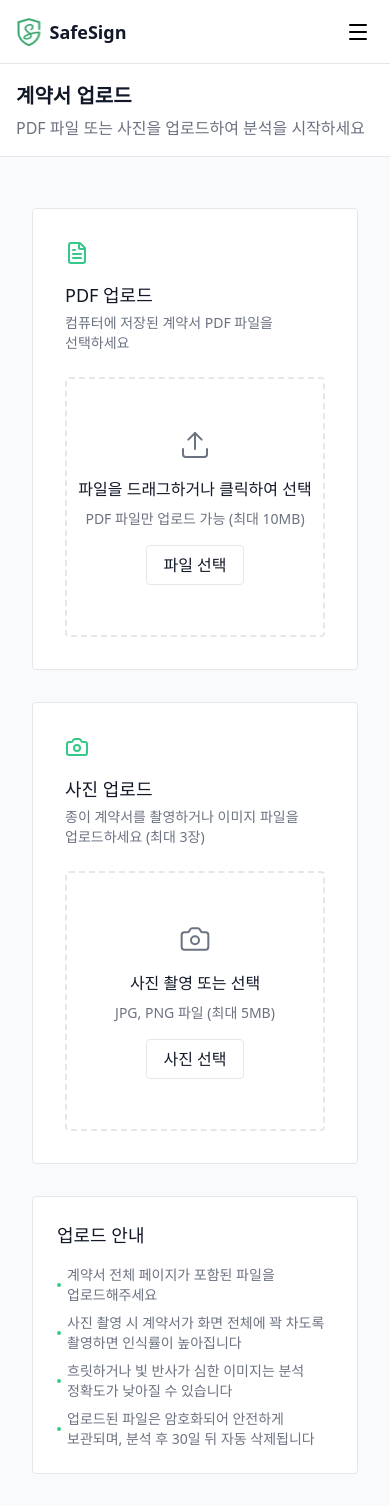
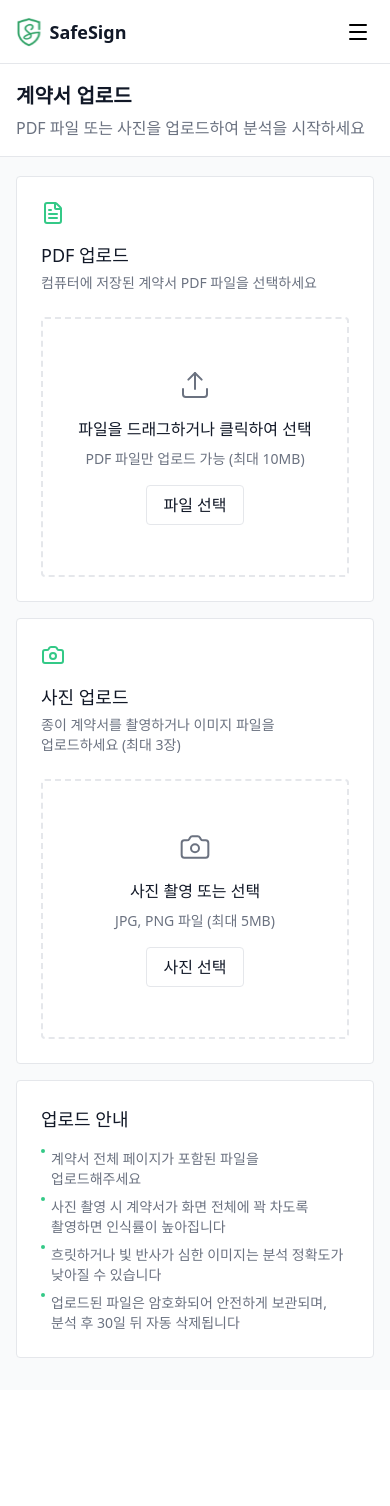
Before and after one commit to SafeSignProject/safeSign-frontend, a React (Vite) app: page /upload in a window 390 px wide. After the commit the page ends 1390 px from the top, so only its background shows below. Built offline with nearby package versions, Linux system fonts and the light colour scheme; a web font is replaced by a local one.

Commit message:
feat: 업로드 페이지 모바일 레이아웃 적용

```diff
--- a/src/components/upload/UploadFile.tsx
+++ b/src/components/upload/UploadFile.tsx
@@ -80,8 +80,8 @@ const UploadFile = () => {
 
   return (
     <>
-      <div className='mt-52 flex flex-col items-center gap-8 md:flex-row md:gap-6'>
-        <section className='border-light-gray w-full flex-1 rounded-sm border bg-white p-8'>
+      <div className='flex flex-col items-center gap-4 sm:gap-8 md:flex-row'>
+        <section className='border-light-gray w-full flex-1 rounded-sm border bg-white p-6 sm:p-8'>
           <FileText size={24} className='text-primary' />
           <h5 className='text-dark mt-4 mb-1 text-lg leading-7 font-medium'>PDF 업로드</h5>
           <p className='text-dark-gray text-sm'>컴퓨터에 저장된 계약서 PDF 파일을 선택하세요</p>
@@ -109,7 +109,7 @@ const UploadFile = () => {
           </div>
         </section>
 
-        <section className='border-light-gray w-full flex-1 rounded-sm border bg-white p-8'>
+        <section className='border-light-gray w-full flex-1 rounded-sm border bg-white p-6 sm:p-8'>
           <Camera size={24} className='text-primary' />
           <h5 className='text-dark mt-4 mb-1 text-lg leading-7 font-medium'>사진 업로드</h5>
           <p className='text-dark-gray text-sm'>
--- a/src/components/upload/UploadGuide.tsx
+++ b/src/components/upload/UploadGuide.tsx
@@ -12,7 +12,7 @@ const UploadGuide = () => {
 
       <div className='space-y-2'>
         {GUIDE_ITEM.map((guide, idx) => (
-          <div key={idx} className='flex items-center gap-1.5'>
+          <div key={idx} className='flex items-start gap-1.5'>
             <div className='bg-primary h-1 min-w-1 rounded-full' />
             <p className='text-dark-gray white text-sm'>{guide}</p>
           </div>
--- a/src/pages/upload/UploadPage.tsx
+++ b/src/pages/upload/UploadPage.tsx
@@ -8,7 +8,7 @@ const UploadPage = () => {
         title='계약서 업로드'
         desc='PDF 파일 또는 사진을 업로드하여 분석을 시작하세요'
       />
-      <div className='w-240 space-y-8 max-sm:px-8'>
+      <div className='mt-44 w-240 space-y-4 px-4 sm:space-y-8 sm:p-8'>
         <UploadFile />
         <UploadGuide />
       </div>
```
